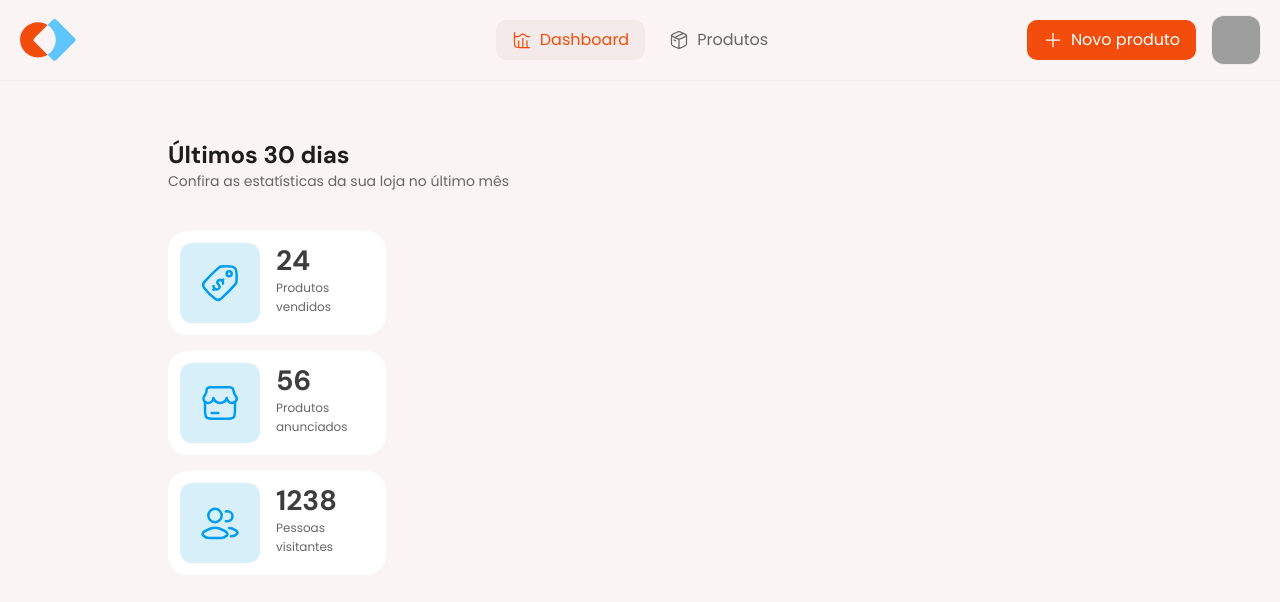
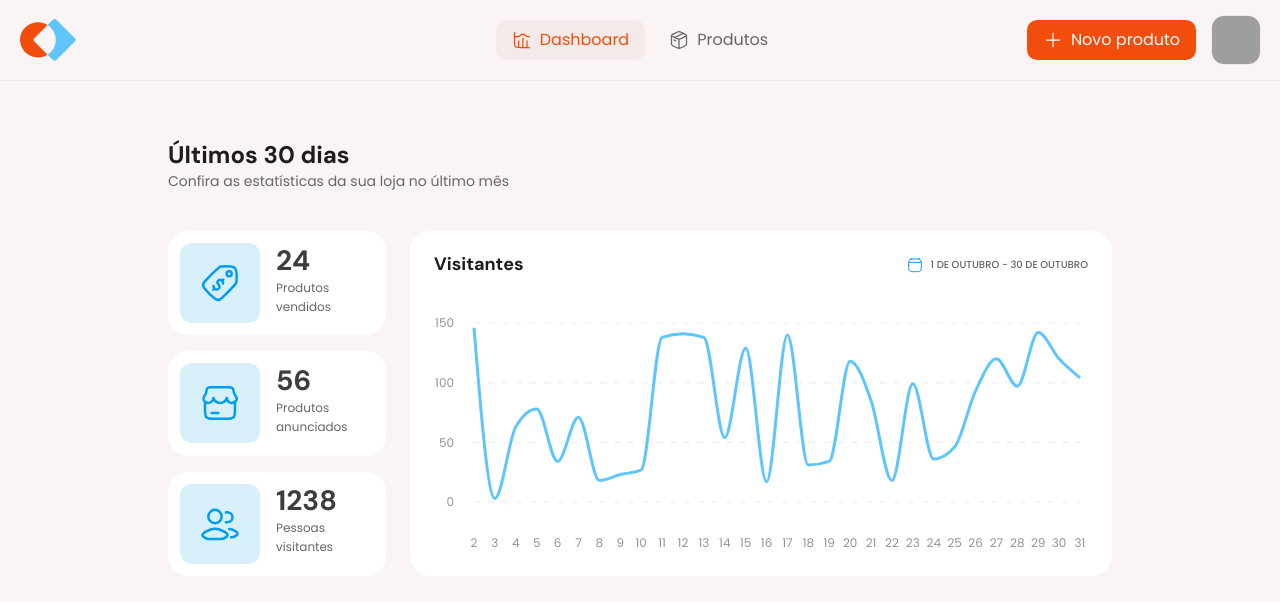
Before and after one commit to matheus-nascimento99/marketplace-web, a Next.js app: page / in a window 1280 px wide. Shown: the top 602 px of the page. Built offline with nearby package versions, Linux system fonts and the light colour scheme; grey boxes are pictures that could not be loaded.

Commit message:
feat: visitors by day chart

```diff
--- a/package.json
+++ b/package.json
@@ -13,9 +13,11 @@
     "@radix-ui/react-popover": "^1.1.2",
     "@radix-ui/react-separator": "^1.1.0",
     "babel-plugin-react-compiler": "^0.0.0-experimental-734b737-20241003",
+    "date-fns": "^4.1.0",
     "next": "^15.0.0-rc.0",
     "react": "^19.0.0-rc-1460d67c-20241003",
     "react-dom": "^19.0.0-rc-1460d67c-20241003",
+    "recharts": "^2.13.3",
     "sonner": "^1.5.0",
     "tailwind-variants": "^0.2.1"
   },
--- a/src/app/(app)/card.tsx
+++ b/src/app/(app)/card.tsx
@@ -8,15 +8,13 @@ type MetricCardProps = {
 
 export const MetricCard = ({ icon: Icon, amount, label }: MetricCardProps) => {
   return (
-    <div className="rounded-card flex gap-4 bg-white py-3 pl-3 pr-12">
+    <div className="flex gap-4 rounded-card bg-white py-3 pl-3 pr-12">
       <div className="flex size-20 shrink-0 items-center justify-center rounded-2xl bg-blue-light">
         <Icon className="size-10 text-blue-dark" />
       </div>
       <div className="flex flex-col justify-center gap-2">
-        <span className="font-dm-sans text-title-lg text-gray-400">
-          {amount}
-        </span>
-        <span className="text-body-xs text-gray-300">{label}</span>
+        <h3 className="font-dm-sans text-title-lg text-gray-400">{amount}</h3>
+        <h4 className="text-body-xs text-gray-300">{label}</h4>
       </div>
     </div>
   )
--- a/src/app/(app)/page.tsx
+++ b/src/app/(app)/page.tsx
@@ -1,5 +1,6 @@
 import { AdvertisedProductsCard } from './advertised-products-card'
 import { ProductsSoldCard } from './products-sold-card'
+import { VisitorsByDayCard } from './visitors-by-day-card'
 import { VisitorsCard } from './visitors-card'
 
 export default function HomePage() {
@@ -16,7 +17,7 @@ export default function HomePage() {
       <div className="grid grid-cols-4 grid-rows-3 gap-x-6 gap-y-4">
         <ProductsSoldCard />
 
-        <div className="col-span-3 row-span-3"></div>
+        <VisitorsByDayCard />
 
         <AdvertisedProductsCard />
 
--- a/src/app/(app)/profile-popover.tsx
+++ b/src/app/(app)/profile-popover.tsx
@@ -35,6 +35,10 @@ export const ProfilePopover = () => {
                 src="https://github.com/matheus-nascimento99.png"
                 alt="Profile avatar"
               />
+
+              <Avatar.Fallback className="flex h-full w-full items-center justify-center bg-transparent font-dm-sans text-title-sm text-gray-300">
+                MN
+              </Avatar.Fallback>
             </Avatar.Root>
 
             <span className="align-middle text-body-sm text-gray-300">
--- /dev/null
+++ b/src/app/(app)/visitors-by-day-card.tsx
@@ -0,0 +1,33 @@
+import { format, subDays } from 'date-fns'
+import { ptBR } from 'date-fns/locale'
+
+import { Calendar04Icon } from '@/ui/icons/calendar-04'
+
+import { VisitorsByDayChart } from './visitors-by-day-chart'
+
+export const VisitorsByDayCard = () => {
+  const firstDay = format(subDays(subDays(new Date(), 1), 29), "d 'de' MMMM", {
+    locale: ptBR,
+  })
+
+  const lastDay = format(subDays(new Date(), 1), "d 'de' MMMM", {
+    locale: ptBR,
+  })
+
+  return (
+    <div className="col-span-3 row-span-3 flex flex-col gap-7 rounded-card bg-white p-6">
+      <div className="flex items-center justify-between">
+        <h3 className="font-dm-sans text-title-sm text-gray-500">Visitantes</h3>
+
+        <div className="flex items-center gap-2">
+          <Calendar04Icon className="size-4 text-blue-dark" />
+          <span className="align-middle text-label-sm uppercase text-gray-300">
+            {firstDay} - {lastDay}
+          </span>
+        </div>
+      </div>
+
+      <VisitorsByDayChart />
+    </div>
+  )
+}
--- /dev/null
+++ b/src/app/(app)/visitors-by-day-chart.tsx
@@ -0,0 +1,153 @@
+'use client'
+
+import React from 'react'
+import {
+  CartesianGrid,
+  Line,
+  LineChart,
+  ResponsiveContainer,
+  Tooltip,
+  XAxis,
+  YAxis,
+} from 'recharts'
+
+import { UserMultipleIcon } from '@/ui/icons/user-multiple'
+
+interface DataPoint {
+  date: string
+  value: number
+}
+
+interface CustomTooltipProps {
+  active?: boolean
+  payload?: Array<{
+    value: number
+    dataKey: string
+    payload: DataPoint
+  }>
+  label?: string
+}
+
+export const VisitorsByDayChart: React.FC = () => {
+  const generateLast30Days = (): DataPoint[] => {
+    const data: DataPoint[] = []
+    const today = new Date()
+
+    // Set endDate to the day before today
+    const endDate = new Date(today)
+    endDate.setDate(today.getDate())
+
+    // Set startDate to 29 days before endDate (to include 30 days total)
+    const startDate = new Date(endDate)
+    startDate.setDate(endDate.getDate() - 29)
+
+    const currentDate = new Date(startDate)
+
+    // Format dates to remove time component
+    currentDate.setHours(0, 0, 0, 0)
+    endDate.setHours(0, 0, 0, 0)
+
+    // eslint-disable-next-line no-unmodified-loop-condition
+    while (currentDate <= endDate) {
+      data.push({
+        date: currentDate.toISOString().split('T')[0],
+        value: Math.floor(Math.random() * 150),
+      })
+      currentDate.setDate(currentDate.getDate() + 1)
+    }
+    return data
+  }
+
+  const data = generateLast30Days()
+
+  const formatXAxis = (dateStr: string): string => {
+    const date = new Date(dateStr)
+    return String(date.getDate())
+  }
+
+  const formatTooltipLabel = (dateStr: string): string => {
+    const date = new Date(dateStr)
+    const months: string[] = [
+      'janeiro',
+      'fevereiro',
+      'março',
+      'abril',
+      'maio',
+      'junho',
+      'julho',
+      'agosto',
+      'setembro',
+      'outubro',
+      'novembro',
+      'dezembro',
+    ]
+
+    return `${date.getDate()} de ${months[date.getMonth()]}`
+  }
+
+  const CustomTooltip: React.FC<CustomTooltipProps> = ({
+    active,
+    payload,
+    label,
+  }) => {
+    if (active && payload && payload.length) {
+      return (
+        <div className="flex flex-col gap-2 rounded-lg bg-white p-3 drop-shadow">
+          <span className="text-label-sm uppercase text-gray-400">
+            {label ? formatTooltipLabel(label) : ''}
+          </span>
+          <div className="flex gap-2 text-body-xs text-gray-300">
+            <UserMultipleIcon className="size-4 text-gray-300" />{' '}
+            {payload[0].value} visitantes
+          </div>
+        </div>
+      )
+    }
+    return null
+  }
+
+  return (
+    <ResponsiveContainer width="100%" height="100%" className="text-body-xs">
+      <LineChart
+        data={data}
+        margin={{ top: 20, right: 8, left: -20, bottom: 20 }}
+      >
+        <CartesianGrid
+          horizontal={true}
+          vertical={false}
+          stroke="var(--gray-200)"
+          strokeWidth={1}
+          strokeDasharray="6 8"
+          opacity="0.2"
+        />
+        <XAxis
+          dataKey="date"
+          tickFormatter={formatXAxis}
+          interval={0}
+          tickLine={false}
+          axisLine={false}
+          dy={28}
+          tick={{ fill: 'var(--gray-200)' }}
+        />
+        <YAxis
+          domain={[0, 150]}
+          ticks={[0, 50, 100, 150]}
+          tickLine={false}
+          axisLine={false}
+          dx={-12}
+          tick={{ fill: 'var(--gray-200)' }}
+        />
+        <Tooltip content={<CustomTooltip />} />
+        <Line
+          type="monotone"
+          dataKey="value"
+          stroke="var(--blue-base)"
+          strokeWidth={3}
+          dot={false}
+        />
+      </LineChart>
+    </ResponsiveContainer>
+  )
+}
+
+export default VisitorsByDayChart
--- a/src/app/(auth)/sign-up/sign-up-form.tsx
+++ b/src/app/(auth)/sign-up/sign-up-form.tsx
@@ -107,9 +107,14 @@ export const SignUpForm = () => {
         <div>
           <label
             htmlFor="avatar"
-            className="flex size-30 cursor-pointer items-center justify-center overflow-hidden rounded-2xl bg-shape"
+            className="relative flex size-30 cursor-pointer items-center justify-center overflow-hidden rounded-2xl bg-shape"
           >
             {avatar ? (
+              <>
+                <div className="absolute flex h-full w-full items-center justify-center bg-black/60 opacity-0 transition-opacity hover:opacity-100">
+                  <ImageUploadIcon className="size-8 text-white" />
+                </div>
+
                 <Image
                   src={avatar}
                   className="h-full w-full object-contain"
@@ -118,6 +123,7 @@ export const SignUpForm = () => {
                   quality={100}
                   alt="Avatar picture"
                 />
+              </>
             ) : (
               <ImageUploadIcon className="size-8 text-orange-base" />
             )}
--- a/src/app/globals.css
+++ b/src/app/globals.css
@@ -1,6 +1,11 @@
 @tailwind base;
 @tailwind components;
 @tailwind utilities;
+
+:root {
+  --blue-base: #5EC5FD;
+  --gray-200: #949494;
+}
 
 ::-webkit-scrollbar {
   width: 8px;
--- a/tailwind.config.ts
+++ b/tailwind.config.ts
@@ -15,7 +15,7 @@ const config: Config = {
         },
         blue: {
           light: '#D7EFF9',
-          base: '#5EC5FD',
+          base: 'var(--blue-base)',
           dark: '#009CF0',
         },
         white: '#FFFFFF',
@@ -23,7 +23,7 @@ const config: Config = {
         shape: '#F5EAEA',
         gray: {
           100: '#ADADAD',
-          200: '#949494',
+          200: 'var(--gray-200)',
           300: '#666666',
           400: '#3D3D3D',
           500: '#1D1D1D',
@@ -143,4 +143,5 @@ const config: Config = {
   },
   plugins: [],
 }
+
 export default config
```
Also changed, not shown: 1 other file (tests, documents, lock files or other folders). Lines whose indentation alone changed are shown as unchanged.
